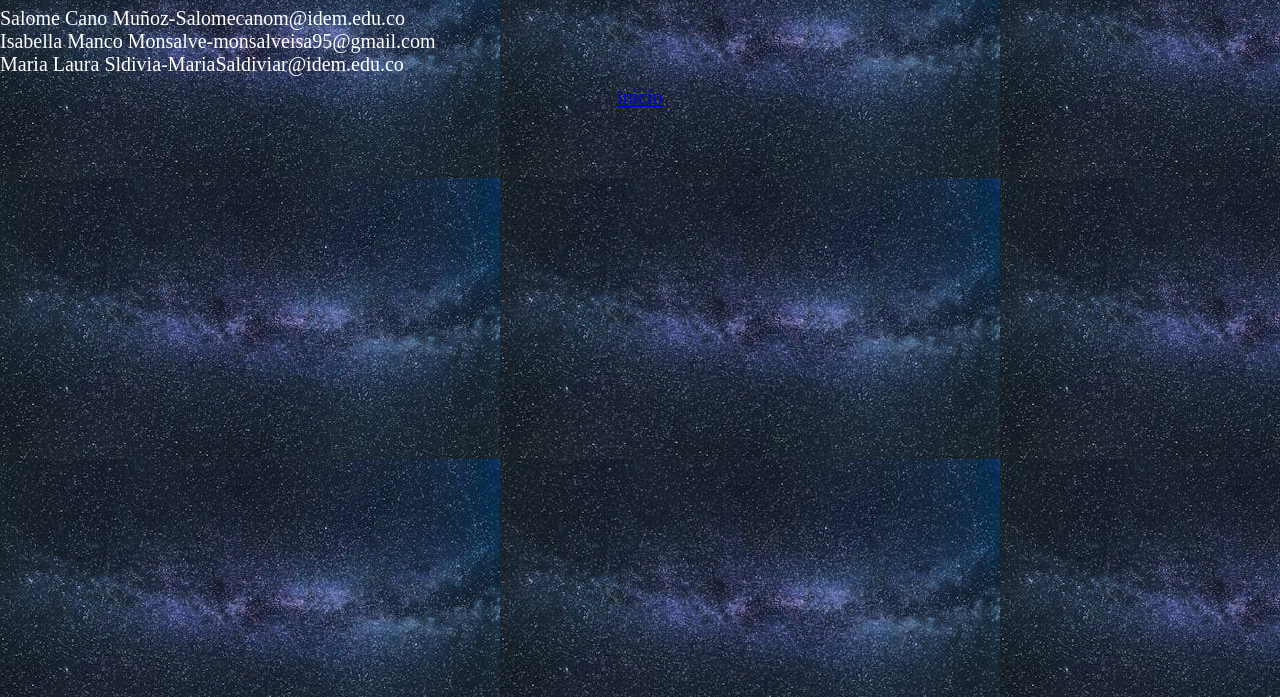
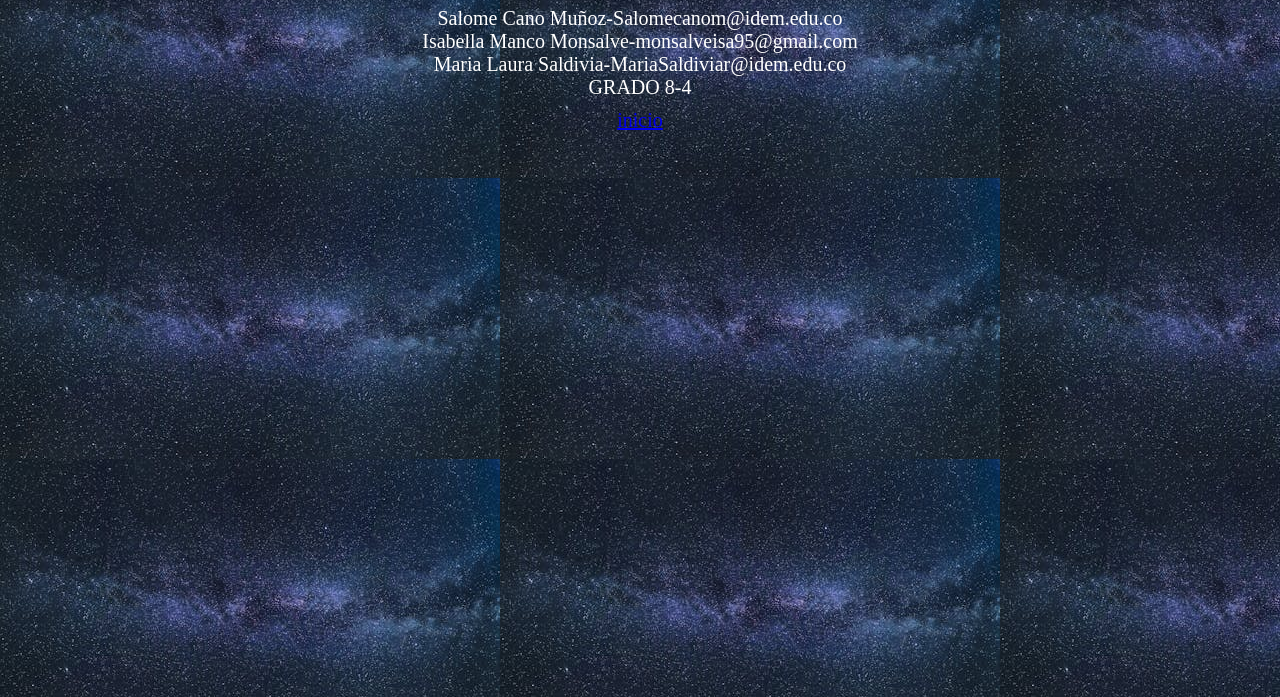
Before and after one commit to toryfk4/pagina-8.4, a plain HTML site: page Contactos.html in a window 1280 px wide. Shown: the part 103-800 px from the top of the page. Drawn offline with Linux system fonts and the light colour scheme.

Commit message:
Add files via upload

```diff
--- a/Contactos.html
+++ b/Contactos.html
@@ -55,12 +55,13 @@
         <!--Menu desplegable--->
     </div>
     <div class="texto2"><center><div  class="titulo1"><h3>CONTACTOS</h3></div></center></div>
-    <div class="texto2">
+    <div class="texto2"><center>
         <p>Salome Cano Muñoz-Salomecanom@idem.edu.co</p>
         <p>Isabella Manco Monsalve-monsalveisa95@gmail.com</p>
-        <p>Maria Laura Sldivia-MariaSaldiviar@idem.edu.co</p>
+        <p>Maria Laura Saldivia-MariaSaldiviar@idem.edu.co</p>
+        <P>GRADO 8-4</P>
 </div>
-<div class="texto2">
+<div class="texto2"></center>
     <center>
         <a class="btn" href="index.html">inicio</a>
     </center>
```
Also changed, not shown: Ingles.html (+2 -2 lines), sociales.html (+2 -2 lines), tecnologia.html (+2 -2 lines).
